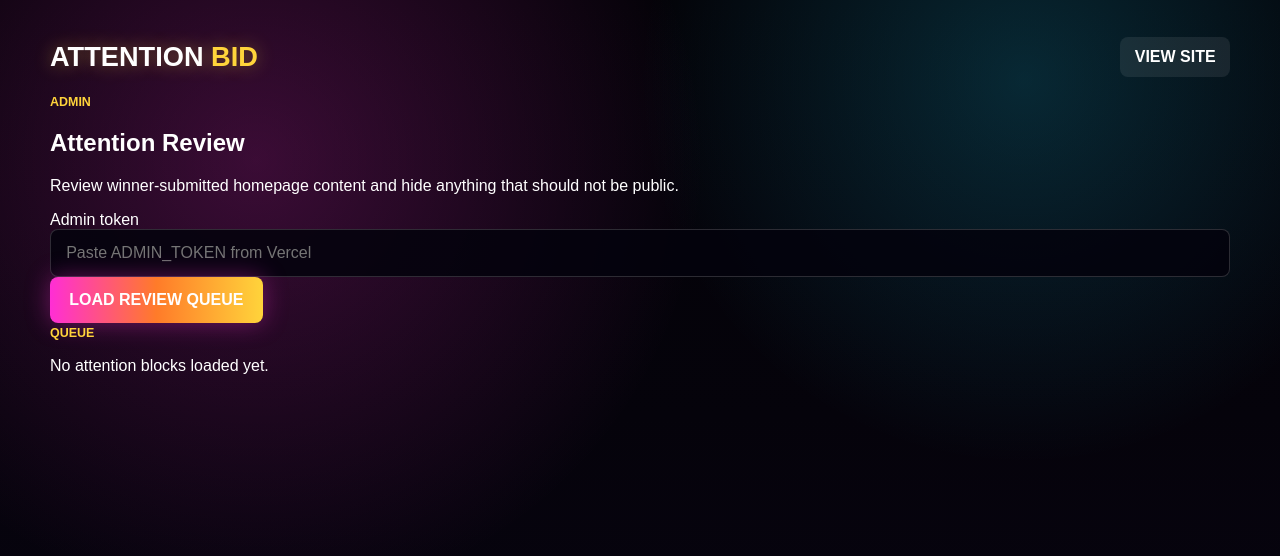
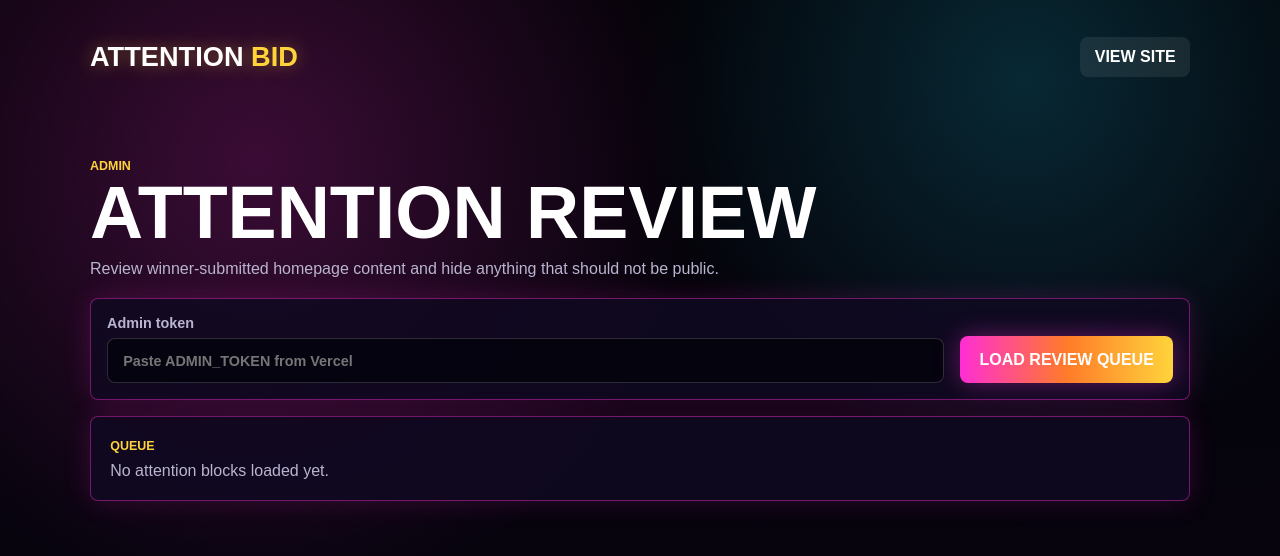
Before and after one commit to ceskam/Jukebox-Auction, a Next.js app in the folder apps/web/: page /admin in a window 1280 px wide. Shown: the top 556 px of the page. Built offline with nearby package versions, Linux system fonts and the light colour scheme.

Commit message:
Style attention moderation admin

```diff
--- a/apps/web/app/globals.css
+++ b/apps/web/app/globals.css
@@ -464,10 +464,159 @@ textarea:focus {
   box-shadow: none;
 }
 
+.admin-shell {
+  max-width: 1100px;
+}
+
+.admin-header {
+  padding: clamp(2rem, 7vw, 4rem) 0 1rem;
+}
+
+.admin-header h1 {
+  margin: 0.3rem 0 0.5rem;
+  font-size: clamp(2.4rem, 8vw, 4.6rem);
+  line-height: 0.95;
+  text-transform: uppercase;
+}
+
+.admin-header p {
+  max-width: 660px;
+  margin: 0;
+  color: var(--muted);
+  line-height: 1.6;
+}
+
+.admin-token-card,
+.admin-empty,
+.admin-review-card {
+  border: 1px solid var(--line);
+  border-radius: 8px;
+  background: var(--panel);
+  box-shadow: 0 0 28px rgba(255, 46, 213, 0.16);
+}
+
+.admin-token-card {
+  display: grid;
+  grid-template-columns: minmax(0, 1fr) auto;
+  gap: 1rem;
+  align-items: end;
+  padding: 1rem;
+}
+
+.admin-token-card label,
+.admin-actions label {
+  display: grid;
+  gap: 0.45rem;
+  color: var(--muted);
+  font-size: 0.9rem;
+  font-weight: 700;
+}
+
+.admin-list {
+  display: grid;
+  gap: 1rem;
+  margin-top: 1rem;
+}
+
+.admin-empty {
+  padding: 1.2rem;
+}
+
+.admin-empty p {
+  margin: 0.5rem 0 0;
+  color: var(--muted);
+}
+
+.admin-review-card {
+  display: grid;
+  gap: 1rem;
+  padding: 1rem;
+}
+
+.admin-review-main {
+  display: grid;
+  grid-template-columns: minmax(180px, 0.45fr) minmax(0, 1fr);
+  gap: 1rem;
+  align-items: start;
+}
+
+.admin-review-image {
+  width: 100%;
+  max-height: 220px;
+  border: 1px solid rgba(255, 255, 255, 0.16);
+  border-radius: 8px;
+  object-fit: cover;
+}
+
+.admin-review-meta {
+  display: flex;
+  flex-wrap: wrap;
+  gap: 0.6rem;
+  align-items: center;
+  color: var(--blue);
+  font-weight: 900;
+}
+
+.admin-review-card h2 {
+  margin: 0.55rem 0;
+  font-size: clamp(1.6rem, 5vw, 2.4rem);
+}
+
+.admin-review-card p {
+  color: var(--muted);
+  line-height: 1.5;
+}
+
+.admin-review-card a {
+  color: var(--blue);
+  font-weight: 900;
+  text-transform: uppercase;
+}
+
+.status-pill {
+  border: 1px solid rgba(255, 255, 255, 0.16);
+  border-radius: 999px;
+  padding: 0.28rem 0.6rem;
+  color: var(--text);
+  font-size: 0.72rem;
+  text-transform: uppercase;
+}
+
+.status-pill.approved {
+  border-color: rgba(35, 240, 107, 0.42);
+  color: var(--green);
+}
+
+.status-pill.hidden,
+.status-pill.rejected {
+  border-color: rgba(255, 123, 123, 0.42);
+  color: #ff7b7b;
+}
+
+.admin-actions {
+  display: grid;
+  grid-template-columns: minmax(0, 1fr) auto;
+  gap: 1rem;
+  align-items: end;
+}
+
+.admin-action-buttons {
+  display: flex;
+  flex-wrap: wrap;
+  gap: 0.6rem;
+}
+
+.danger-button {
+  color: #ffb0b0;
+}
+
 @media (max-width: 900px) {
   .top-nav,
   .auction-grid,
-  .attention-card {
+  .attention-card,
+  .admin-token-card,
+  .admin-review-main,
+  .admin-actions {
     grid-template-columns: 1fr;
   }
 
```
